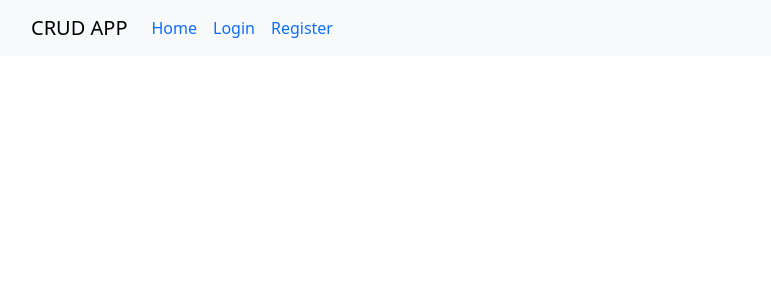
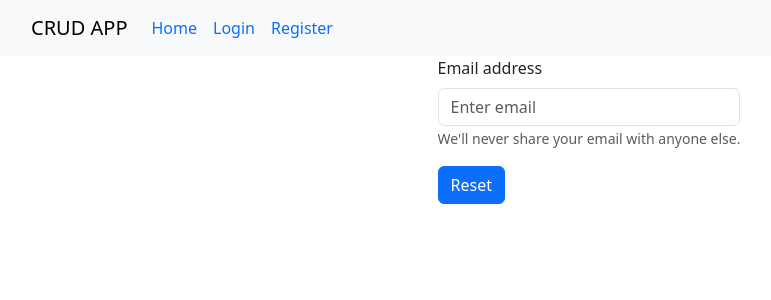
Before and after one commit to tejasipangram/crud-app, a React (Create React App) app in the folder frontend/react-crud-front-end-master/: page /auth/resetpassword in a window 1280 px wide. Shown: the top 300 px of the page, without its empty margins (51-822 px from the left). Built offline with nearby package versions, Linux system fonts and the light colour scheme; no server answers.

Commit message:
reset password

```diff
--- a/frontend/react-crud-front-end-master/src/App.js
+++ b/frontend/react-crud-front-end-master/src/App.js
@@ -15,6 +15,7 @@ import Loader from "./Loader";
 
 import { auth } from "./firebase";
 import { signInWithCustomToken } from "firebase/auth";
+import Resetpassword from "./components/resetpassword/Resetpassword";
 
 function App() {
   const [userId, setUserId] = useState(null);
@@ -218,6 +219,7 @@ function App() {
 
           <Route path="/login" element={userId ? <Home /> : <Login />} />
           <Route path="/register" element={<Register />} />
+          <Route path="/auth/resetpassword" element={<Resetpassword />} />
         </Routes>
       </GlobalContext.Provider>
     </BrowserRouter>
--- /dev/null
+++ b/frontend/react-crud-front-end-master/src/components/buttons/LoginWithFaceBook.js
@@ -0,0 +1,7 @@
+import React from "react";
+
+const LoginWithFaceBook = () => {
+  return <button>LoginWithFaceBook</button>;
+};
+
+export default LoginWithFaceBook;
--- a/frontend/react-crud-front-end-master/src/components/login/Login.js
+++ b/frontend/react-crud-front-end-master/src/components/login/Login.js
@@ -3,9 +3,11 @@ import { useContext, useState } from "react";
 import Button from "react-bootstrap/Button";
 import Form from "react-bootstrap/Form";
 import { toast } from "react-toastify";
-import { auth, provider } from "../../firebase";
+import { FaceBookProvider, auth, provider } from "../../firebase";
 import { GlobalContext } from "../../GloblaCotext";
 import LoginGoogle from "../buttons/LoginGoogle";
+import LoginWithFaceBook from "../buttons/LoginWithFaceBook";
+import { Link } from "react-router-dom";
 
 function Login() {
   const { setUserId, setLoading } = useContext(GlobalContext);
@@ -45,7 +47,15 @@ function Login() {
         console.log(err);
       });
   };
-
+  const signInWithFaceBook = async () => {
+    signInWithPopup(auth, FaceBookProvider)
+      .then((data) => {
+        console.log(data);
+      })
+      .catch((err) => {
+        console.log(err);
+      });
+  };
   const onSubmit = async (e) => {
     try {
       e.preventDefault();
@@ -91,7 +101,9 @@ function Login() {
         <Button onClick={onSubmit} variant="primary" type="submit">
           Submit
         </Button>
+        <Link to={"/auth/resetpassword"}>Forgot password?</Link>
         <LoginGoogle onSubmit={signInWithGoogle} />
+        <LoginWithFaceBook onSubmit={signInWithFaceBook} />
       </Form>
     </div>
   );
--- /dev/null
+++ b/frontend/react-crud-front-end-master/src/components/resetpassword/Resetpassword.js
@@ -0,0 +1,52 @@
+import { sendPasswordResetEmail } from "firebase/auth";
+import Button from "react-bootstrap/Button";
+import Form from "react-bootstrap/Form";
+import { toast } from "react-toastify";
+import { auth } from "../../firebase";
+import { useState } from "react";
+
+function Resetpassword() {
+  const [email, setEmail] = useState("");
+
+  const handleSubmit = (e) => {
+    e.preventDefault();
+    sendPasswordResetEmail(auth, email)
+      .then(() => {
+        // Password reset email sent!
+        // ..
+        toast.success("Email verifcation link sent");
+      })
+      .catch((error) => {
+        const errorCode = error.code;
+        const errorMessage = error.message;
+        toast.error(errorMessage);
+        // ..
+      });
+  };
+  return (
+    <div className="container d-flex justify-content-center">
+      <Form onSubmit={handleSubmit} style={{ maxWidth: "25rem" }}>
+        <Form.Group className="mb-3" controlId="formBasicEmail">
+          <Form.Label>Email address</Form.Label>
+          <Form.Control
+            onChange={(e) => {
+              setEmail(e.target.value);
+            }}
+            value={email}
+            type="email"
+            placeholder="Enter email"
+          />
+          <Form.Text className="text-muted">
+            We'll never share your email with anyone else.
+          </Form.Text>
+        </Form.Group>
+
+        <Button variant="primary" type="submit">
+          Reset
+        </Button>
+      </Form>
+    </div>
+  );
+}
+
+export default Resetpassword;
--- a/frontend/react-crud-front-end-master/src/firebase.js
+++ b/frontend/react-crud-front-end-master/src/firebase.js
@@ -1,6 +1,10 @@
 // Import the functions you need from the SDKs you need
 import { initializeApp } from "firebase/app";
-import { GoogleAuthProvider, getAuth } from "firebase/auth";
+import {
+  FacebookAuthProvider,
+  GoogleAuthProvider,
+  getAuth,
+} from "firebase/auth";
 
 import "firebase/auth";
 // TODO: Add SDKs for Firebase products that you want to use
@@ -30,3 +34,4 @@ const app = initializeApp(firebaseConfig);
 export const auth = getAuth(app);
 
 export const provider = new GoogleAuthProvider();
+export const FaceBookProvider = new FacebookAuthProvider();
```
